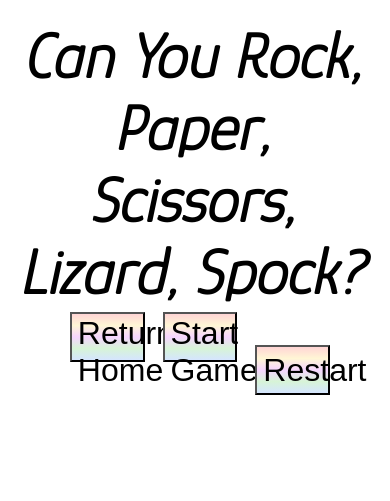
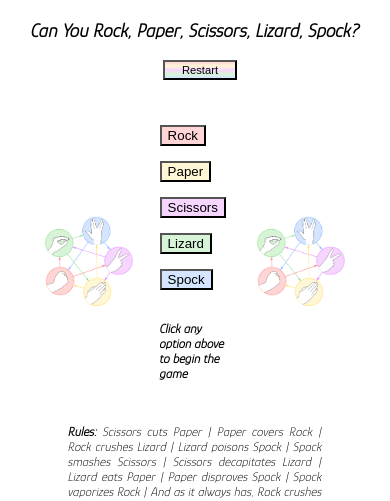
Before and after one commit to KieranNicklas/can-you-r-p-s-l-p-MS2, a plain HTML site: page index.html in a window 390 px wide. Shown: the top 501 px of the page. Drawn offline with Linux system fonts and the light colour scheme.

Commit message:
Update to README file and Game.JS to improve functionality

```diff
--- a/assets/css/style.css
+++ b/assets/css/style.css
@@ -88,30 +88,96 @@ body {
 }
 
 /* Styles for individual buttons */
-#rockBtn {
+#rock {
     background-color: rgb(255,213,213);
 }
 
-#paperBtn {
+#paper {
     background-color: rgb(255,246,213);
 }
 
-#scissorsBtn {
+#scissors {
     background-color: rgb(246,213,255);
 }
 
-#lizardBtn {
+#lizard {
     background-color: rgb(215,244,215);
 }
 
-#spockBtn {
+#spock {
     background-color: rgb(213,229,255);
 }
-/* Results Message */
-#result {
-    border-color: black;
-    border-style: solid;
-    width: 100%;
-    height: 300px;
-    margin: 10% 0;
+
+/* Media Queries */
+
+/* For larger to medium screens size from 1200px wide and down */
+@media screen and (max-width: 1025px) {
+    #title {
+        font-size: 150%;
+    }
+    .title-btns {
+        font-size: 80%;
+    }
+
+    footer {
+        font-size: 70%;
+    }
 }
+@media screen and (max-width: 769px) {
+    #title {
+        font-size: 100%;
+    }
+    .title-btns {
+        height: 25px;
+        font-size: 60%;
+    }
+    .scores {
+        height: 40px;
+        font-size: 50%;
+    }
+
+    #gameboard-container {
+        height: 400px;
+    }
+
+    .container {
+        margin: 0 100px;
+    }
+
+    footer {
+        margin: 0 70px;
+        text-align: justify;
+    }
+}
+
+@media screen and (max-width: 426px) {
+    #title {
+        font-size: 60%;
+    }
+    .title-btns {
+        height: 20px;
+        font-size: 35%;
+    }
+    .container {
+        margin: 0 10px;
+    }
+    .scores {
+        height: 30px;
+        font-size: 40%;
+    }
+    #gameboard-container {
+        height: 300px;
+    }
+    #user-choices {
+        width: 20%;
+    }
+
+    #result-message {
+        font-size: 60%;
+    }
+
+    footer {
+        font-size: 40%;
+        margin: 0 60px;
+    }
+}
--- a/assets/js/game.js
+++ b/assets/js/game.js
@@ -1,50 +1,38 @@
-/* Variables to keep track of the game */
 let playerScore = 0;
 let computerScore = 0;
-let totalMoves = 21;
-let currentMove = 0;
 
 const buttons = document.getElementsByTagName ('button');
 const playersScore = document.getElementById ('player-score');
 const computersScore = document.getElementById ('computer-score');
 const playerImage = document.getElementById ('player-image');
 const computerImage = document.getElementById ('computer-image');
+const choices = ["rock", "paper", "scissors", "lizard", "spock"];
+const userChoices = document.getElementById ('user-choices');
 const resultMessage = document.getElementById ('result-message');
-const choices = ["rock", "paper", "scissors", "lizard", "spock"];
-const numberOfMoves = document.getElementById ('number-of-moves');
-const userChoices = document.getElementById ('user-choices');
-const result = document.getElementById ('result');
-const rules = document.getElementById ('rules');
 const gameboard = document.getElementById ('gameboard-container');
+let roundScore = document.getElementById ('round-score');
+let result;
 
 /* Adds an event listener for the User buttons */
 for (let button of buttons){
     button.addEventListener("click", function() {
         let playerChoice = this.getAttribute("data-choice");
         startGame(playerChoice);
-    })
+    });
 }
 
 /* Function to begin game and remove rules */
 function startGame(playerChoice) {
-    if (currentMove === totalMoves) {
-        gameboard.classList.add ('hide');
-        result.classList.remove ('hide');
-    }
-    rules.classList.add ('hide');
-    userChoices.classList.remove ('hide');
-    numberOfMoves.innerText = `
-    Move ${currentMove} of ${totalMoves}`;
+    resultMessage.classList.add ('hide');
     playersScore.innerText = `
     Your Score = ${playerScore}`;
     computersScore.innerText = `
     Computer's Score = ${computerScore}`;
-    currentMove++;
 
     playerImage.src = `assets/images/${choices[playerChoice]}.png`;
     playerImage.alt = choices[playerChoice];
 
-    let computerChoice = Math.floor(Math.random() * choices.length);
+    let computerChoice = Math.floor(Math.random() * 5);
 
     computerImage.src = `assets/images/${choices[computerChoice]}.png`;
     computerImage.alt = choices[computerChoice];
@@ -54,10 +42,27 @@ function startGame(playerChoice) {
 
 /* Function to determine winner of each round */
 function checkScore(playerChoice, computerChoice) {
-    if (playerChoice == "scissors" && computerChoice == "paper") {
+    if (playerChoice == computerChoice) {
+        result = "It's a Tie";
+    } else if (playerChoice === "0" && (computerChoice === 2 || computerChoice === 3)) {
         playerScore++;
+        result = "Player Wins";
+    } else if (playerChoice === "1" && (computerChoice === 0 || computerChoice === 4)) {
+        playerScore++;
+        result = "Player Wins";
+    } else if (playerChoice === "2" && (computerChoice === 1 || computerChoice === 3)) {
+        playerScore++;
+        result = "Player Wins";
+    } else if (playerChoice === "3" && (computerChoice === 1 || computerChoice === 4)) {
+        playerScore++;
+        result = "Player Wins";
+    } else if (playerChoice === "4" && (computerChoice === 2 || computerChoice === 0)) {
+        playerScore++;
+        result = "Player Wins";
+    } else {
+        computerScore++;
+        result = "Computer Wins";
     }
-    computerScore++;
 }
 
 /*Function to determine overall winner */
@@ -73,16 +78,5 @@ function winner(playerScore, computerScore) {
 /* Function to restart game */
 
 function restart() {
-    if (gameboard.classList.contains = ('hide')) {
-        gameboard.classList.remove('hide');
-        result.classList.add ('hide');
-    }
-    playerScore = 0;
-    computerScore = 0;
-    totalMoves = 21;
-    currentMove = 0;
-}
-
-function returnHome() {
     location.reload();
 }
--- a/index.html
+++ b/index.html
@@ -14,8 +14,6 @@
     <!--Heading Section of page to include score count and number of moves remaining-->
     <section id = "main-title-options">
         <div id = "options-buttons">
-            <button onClick = "returnHome();" id = "return-home" class = "btn title-btns">Return Home</button>
-            <button onClick = "startGame();" id = "start-game" class = "btn title-btns">Start Game</button>
             <button onClick = "restart();" id = "restart" class = "btn title-btns">Restart</button>
         </div>
         <div id = "scores-container" class = "container">
@@ -29,36 +27,27 @@
         <div id = "players-choice" class = "choices">
             <img src = "assets/images/r-p-s-l-p-generic.png" alt = "Image of all hand options including Rock, Paper, Scissors, Lizard, Spock" id = "player-image" class = "game-image">
         </div>
-        <div id = "user-choices" class = "hide">
-            <button id = "rockBtn" class = "options-button btn" data-choice ="0">Rock</button>
-            <button id = "paperBtn" class = "options-button btn" data-choice ="1">Paper</button>
-            <button id = "scissorsBtn" class = "options-button btn" data-choice ="2">Scissors</button>
-            <button id = "lizardBtn" class = "options-button btn" data-choice ="3">Lizard</button>
-            <button id = "spockBtn" class = "options-button btn" data-choice ="4">Spock</button>
-        </div>
-        <div id = "rules" class = "choices">
-            <h3>The Rules are as follows:</h3>
-            <ul>
-                <li>Scissors cuts Paper,</li>
-                <li>Paper covers Rock,</li>
-                <li>Rock crushes Lizard,</li>
-                <li>Lizard poisons Spock,</li>
-                <li>Spock smashes Scissors,</li>
-                <li>Scissors decapitates Lizard,</li>
-                <li>Lizard eats Paper,</li>
-                <li>Paper disproves Spock,</li>
-                <li>Spock Vaporizes Rock,</li>
-                <li>And as it always has, Rock crushes Scissors.</li>
-            </ul>
+        <div id = "user-choices" class = "">
+            <button id = "rock" class = "options-button btn" data-choice ="0">Rock</button>
+            <button id = "paper" class = "options-button btn" data-choice ="1">Paper</button>
+            <button id = "scissors" class = "options-button btn" data-choice ="2">Scissors</button>
+            <button id = "lizard" class = "options-button btn" data-choice ="3">Lizard</button>
+            <button id = "spock" class = "options-button btn" data-choice ="4">Spock</button>
+            <div id = "result-outer">
+                <div id = "result-message" class = "message">
+                    <h6>Click any option above to begin the game</h6>
+                </div>
+                <div id = "round-score"></div>
+                <div id = "final-score"></div>
+            </div>
         </div>
         <div id = "computers-choice" class = "choices">
             <img src = "assets/images/r-p-s-l-p-generic.png" alt = "Image of all hand options including Rock, Paper, Scissors, Lizard, Spock" id = "computer-image" class = "game-image">
         </div>
     </section>
-    <!--Section for Final Result Message-->
-    <section id = "result" class = "hide">
-        <div id = "result-message"></div>
-    </section>
+    <footer>
+        <p><strong>Rules:</strong> Scissors cuts Paper | Paper covers Rock | Rock crushes Lizard | Lizard poisons Spock | Spock smashes Scissors | Scissors decapitates Lizard | Lizard eats Paper | Paper disproves Spock | Spock vaporizes Rock | And as it always has, Rock crushes Scissors</p>
+    </footer>
     <script src = "assets/js/game.js"></script>
 </body>
 </html>
```
Also changed, not shown: 404.html (deleted), assets/js/send_email.js (deleted), contact_us.html (deleted), 2 other files.
